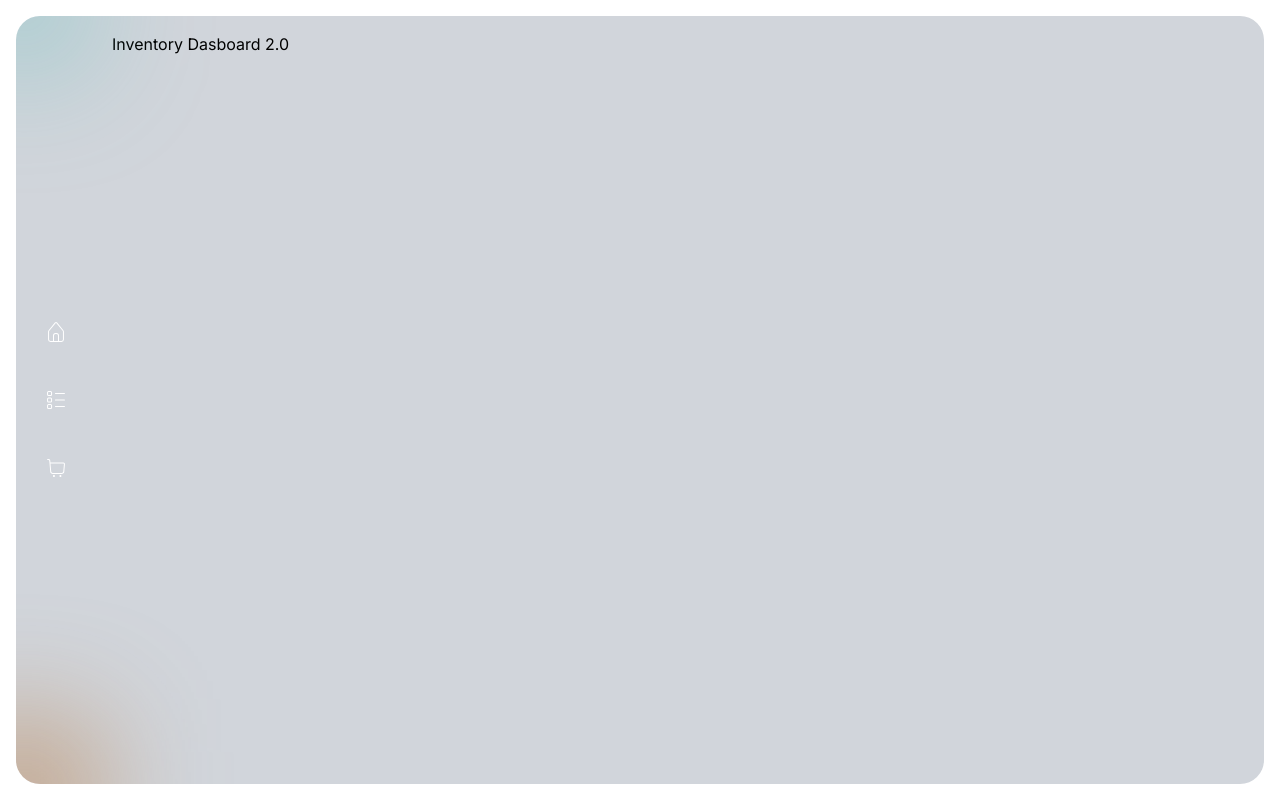
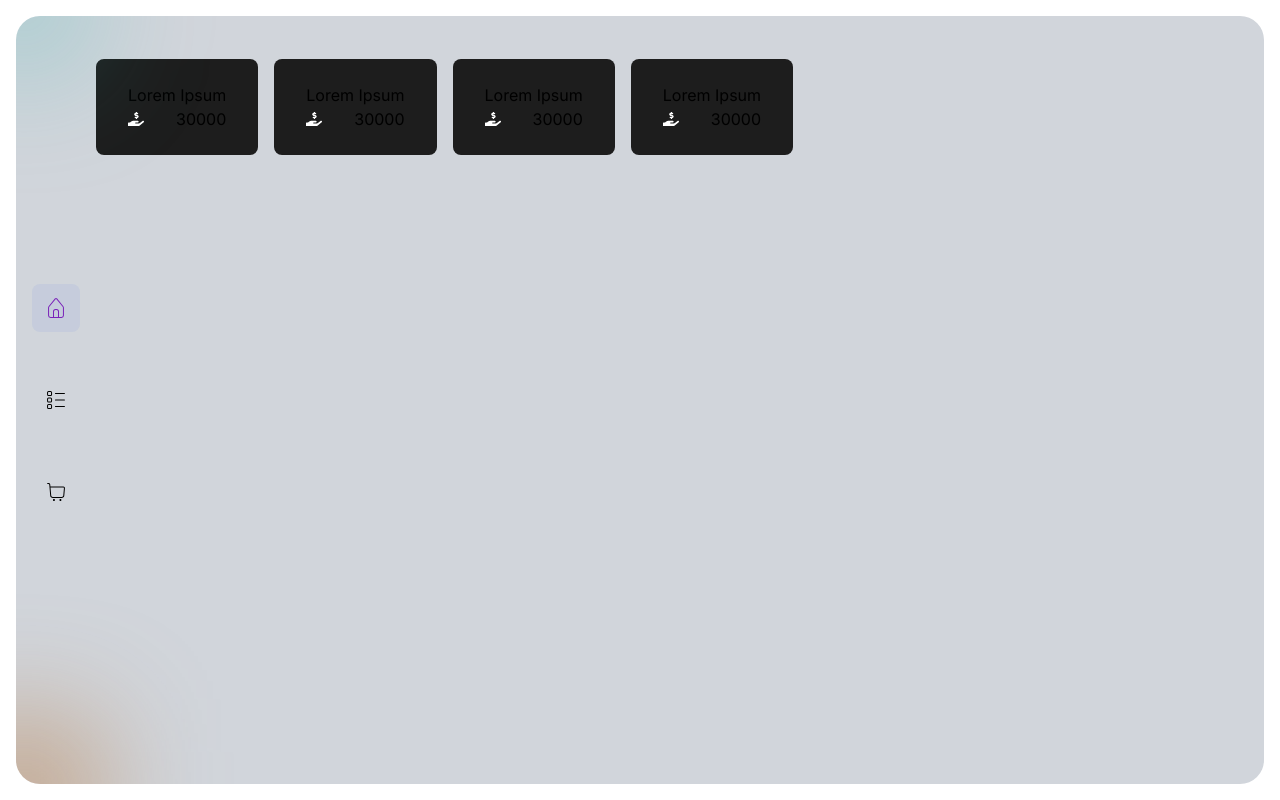
Before and after one commit to DansPlaying/inventory-managment, a Next.js app: page / in a window 1280 px wide. Built offline with nearby package versions, Linux system fonts and the light colour scheme.

Commit message:
minor changes

```diff
--- a/src/app/layout.tsx
+++ b/src/app/layout.tsx
@@ -23,9 +23,7 @@ export default function RootLayout({
           <div className='border rounded absolute blur-3xl w-[118px] h-[102px] bg-radial-gradient-yellow bottom-[-59px] left-[-51px]'></div>
           <div className='grid grid-cols-main-layout h-full'>
             <SideNav />
-            <div>
-              {children}
-            </div>
+            {children}
           </div>
         </div>
       </body>
--- a/src/app/page.tsx
+++ b/src/app/page.tsx
@@ -1,7 +1,12 @@
+import BalanceCardList from "./ui/home/balance-card-list";
+
 export default function Home() {
   return (
-    <div className="p-4">
-      Inventory Dasboard 2.0
+    <div className="pt-4 w-full">
+      <BalanceCardList />
+      <div className="grid h-4/5">
+
+      </div>
     </div>
   )
 }
--- a/src/app/ui/components/sidenav.tsx
+++ b/src/app/ui/components/sidenav.tsx
@@ -2,6 +2,7 @@
 import Link from "next/link";
 import { usePathname } from "next/navigation";
 import { CiBoxList, CiHome, CiShoppingCart } from "react-icons/ci";
+import clsx from 'clsx';
 
 const links = [
   {
@@ -22,7 +23,7 @@ const links = [
 ];
 
 export default function SideNav() {
-  // const pathName = usePathname()
+  const pathName = usePathname()
   return (
     <nav className="flex items-center justify-center py-6">
       <ul className="flex flex-col gap-11 items-center">
@@ -33,7 +34,14 @@ export default function SideNav() {
                 <Link
                   key={link.title}
                   href={link.href}
-                  className="block text-light text-2xl"
+                  className={
+                    clsx("block text-2xl p-3 rounded-lg transition-colors", {
+                      'text-accentPrimary bg-accentSecondary': pathName === link.href,
+                    }, {
+                      'hover:scale-125': pathName !== link.href,
+                    }
+                    )
+                  }
                 >
                   {link.icon}
                 </Link>
--- /dev/null
+++ b/src/app/ui/home/balance-card-list.tsx
@@ -0,0 +1,13 @@
+import BalanceCard from "./balance-card";
+
+
+export default function BalanceCardList() {
+  return (
+    <div className="flex h-1/5 gap-4 items-center">
+       <BalanceCard/>
+       <BalanceCard/>
+       <BalanceCard/>
+       <BalanceCard/>
+    </div>
+  )
+}
--- /dev/null
+++ b/src/app/ui/home/balance-card.tsx
@@ -0,0 +1,17 @@
+import { FaHandHoldingUsd } from "react-icons/fa";
+
+export default function BalanceCard() {
+	return (
+		<div className="bg-tertiary px-8 py-6 rounded-lg h-min">
+			<div>Lorem Ipsum</div>
+			<div className="flex items-center justify-between">
+				<div className="text-white ">
+					<FaHandHoldingUsd />
+				</div>
+        <div>
+					30000
+				</div>
+			</div>
+		</div>
+	)
+}
--- a/tailwind.config.ts
+++ b/tailwind.config.ts
@@ -12,7 +12,7 @@ const config: Config = {
         secondary: "#A7A8AB",
         tertiary: '#1D1D1D',
         accentPrimary: "#7A23B9",
-        accentSecondary: "#C58A42",
+        accentSecondary: "rgba(65,105, 225, .08)",
         accentTertiary: "#C58A42",
         accent: "#6B72FA",
         dark: "#262525",
```
